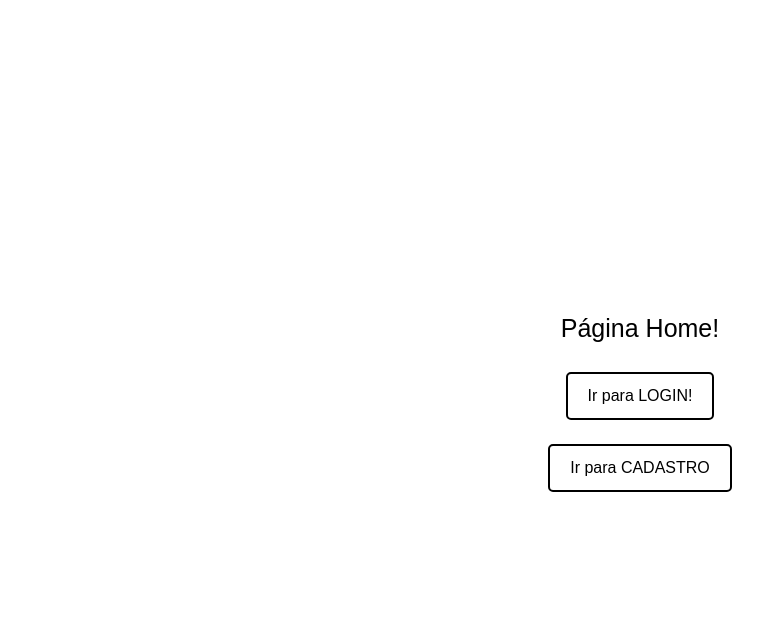
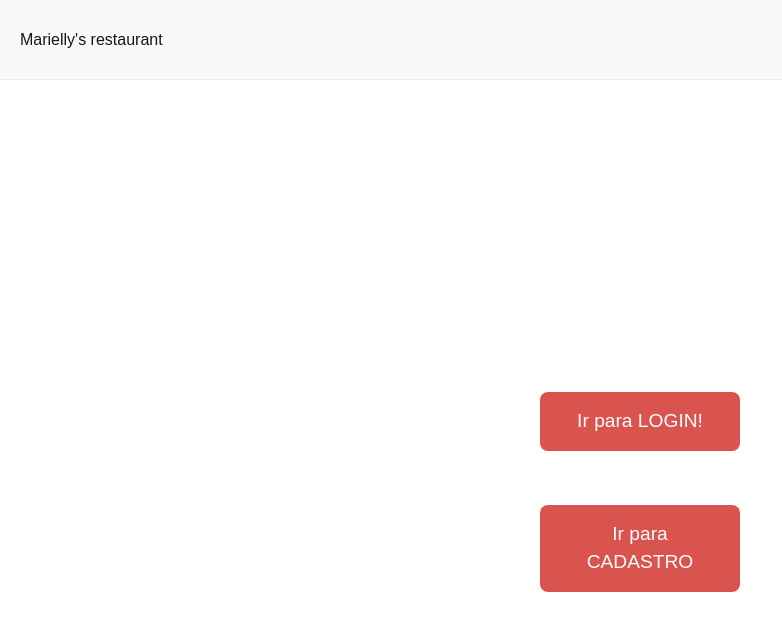
Before and after one commit to MarielleTOM/atvPTAC, a Next.js app: page / in a window 1280 px wide. Shown: the top 630 px of the page, without its empty margins (0-782 px from the left). Built offline with nearby package versions, Linux system fonts and the light colour scheme.

Commit message:
add
para conectar os códigos e algumas coisas no css

```diff
--- /dev/null
+++ b/src/app/Componentes/navbar.module.css
@@ -0,0 +1,10 @@
+.cabecalho{
+    display: flex;
+    flex-direction: row;
+    align-items: center;
+    justify-content: space-between;
+    padding: 10px 20px;
+    background-color: #f8f9fa;
+    border-bottom: 1px solid #e9ecef;
+    height: 80px;
+};
--- /dev/null
+++ b/src/app/Componentes/navbar.tsx
@@ -0,0 +1,16 @@
+import Styles from "./navbar.module.css";
+import Link from "next/link";
+
+export default function navBar() {
+    return (
+        <header>
+            <nav className={Styles.cabecalho}>
+                <div>
+                <Link href={"/"}>
+                    <h1>Marielly's restaurant</h1>
+                    </Link>
+                </div>
+            </nav>
+        </header>
+    )
+}
--- a/src/app/cadastro/cadastro.module.css
+++ b/src/app/cadastro/cadastro.module.css
@@ -11,29 +11,35 @@
     border-color: #555;
 }
 
-.botao {
-    background-color: white;
-    color: black;
-    border: 2px solid black;
-    padding: 10px 20px;
-    font-size: 16px;
-    cursor: pointer;
-    transition: all 0.3s ease;
-    border-radius: 5px;
-}
-
-.botao:hover {
-    background-color: black;
-    color: white;
-}
-
-.centro {
+.centro{
     height: 100vh;
     margin: 0;
     display: flex;
     justify-content: center;
     align-items: center;
+    list-style-type: disc;
+    margin-bottom: 5px;
 }
+
+.botao {
+    background-color: #d9534f;
+    border: none;
+    padding: 15px 30px;
+    margin: 15px;
+    border-radius: 8px;
+    color: white;
+    font-size: 1.2em;
+    cursor: pointer;
+    transition: background-color 0.3s ease, transform 0.3s ease;
+    width: 200px;
+}
+
+/* Efeito de hover nos botões */
+.botao:hover {
+    background-color: #c9302c;
+    transform: scale(1.1);
+}
+
 
 .p {
     font-family: Arial, sans-serif;
--- a/src/app/cadastro/page.tsx
+++ b/src/app/cadastro/page.tsx
@@ -1,61 +1,129 @@
 'use client'
-import { useState } from 'react';
+import { FormEvent, useState } from 'react';
 import { useRouter } from 'next/navigation';
 import Styles from "./cadastro.module.css";
 import Input from "../Componentes/input";
 import Usuario from '../Interfaces/usuario';
+import NavBar from "../Componentes/navbar"
+import { ApiURL } from '../config';
 
-export default function cadastro(){
+interface ResponseCadastro {
+    erro: boolean;
+    mensagem: string;
+}
+
+export default function cadastro() {
     const router = useRouter();
-    const [email, setEmail] = useState('');
-    const [senha, setSenha] = useState('');
+
     const [usuario, setUsuario] = useState<Usuario>({
         nome: '',
-        email:'',
-        password:'',
-        tipo:'cliente'
+        email: '',
+        password: '',
+        tipo: 'cliente'
     })
-    const [erroCadastro, setErroCadastro] = useState('')
+    const [erroCadastro, setErroCadastro] = useState<string>('');
 
-    const Cadastro = () =>{
-        if(email === 'marizinha@gmail.com' && senha === 'marizinha123' && userName === 'Marizinha'){
-            router.push('/');
-        }else{
-            setErroCadastro('Email ou/e senha incorretos');
+
+    const alterarNome = (novoNome: string) => {
+        setUsuario((usuarioAnterior) => ({
+            ...usuarioAnterior,
+            nome: novoNome,
+        }));
+    };
+
+    const alterarEmail = (novoEmail: string) => {
+        setUsuario((usuarioAnterior) => ({
+            ...usuarioAnterior,
+            email: novoEmail,
+        }));
+    };
+    const alterarSenha = (novaSenha: string) => {
+        setUsuario((usuarioAnterior) => ({
+            ...usuarioAnterior,
+            password: novaSenha,
+        }));
+    };
+
+    const handleSubmit = async (e: FormEvent) => {
+        e.preventDefault();
+
+        if (!usuario.nome || !usuario.email || !usuario.password) {
+            setErroCadastro('Por favor, preencha todos os campos.');
+            return;
+        }
+
+        try {
+            const response = await fetch(`${ApiURL}/auth/cadastro`, {
+                method: 'POST',
+                headers: {
+                    'Content-Type': 'application/json',
+                },
+                body: JSON.stringify(usuario),
+            });
+
+            console.log(response)
+
+            if (!response.ok) {
+                throw new Error('Falha na requisição. Verifique o servidor.');
+            }
+
+            const data: ResponseCadastro = await response.json();
+            const { erro, mensagem } = data;
+
+            if (erro) {
+                setErroCadastro(mensagem);
+            } else {
+                router.push('/login');
+            }
+        } catch (error) {
+            console.error('Erro na requisição:', error);
+            setErroCadastro('Ocorreu um erro. Tente novamente mais tarde.');
         }
     };
 
-    return(
+
+    return (
+        <div>
+            <NavBar />
             <div className={Styles.centro}>
-           <center><p className={Styles.p}>Página de CADASTRO!</p>
-           <br/>
+                <center>
+                    <p className={Styles.p}>Página de Cadastro!</p>
+                    <form className={Styles.form} onSubmit={handleSubmit}>
                         <input
                             className={Styles.input}
-                type="email"
+                            type="text"
+                            id="nome"
+                            placeholder="Digite seu nome"
+                            value={usuario.nome}
+                            onChange={(e) => alterarNome(e.target.value)}
+                        />
+                        <br />
+                        <br />
+                        <input
+                            className={Styles.input}
+                            type="text"
+                            id="email"
                             placeholder="Digite seu email"
-                value={email}
-                onChange={(e) => setEmail(e.target.value)}/>
-            <br/>
-            <br/>
+                            value={usuario.email}
+                            onChange={(e) => alterarEmail(e.target.value)}
+                        />
+                        <br />
+                        <br />
                         <input
                             className={Styles.input}
                             type="password"
+                            id="password"
                             placeholder="Digite sua senha"
-                value={senha}
-                onChange={(e) => setSenha(e.target.value)}/>
-            <br/>
-            <br/>
-            <input
-                className={Styles.input}
-                type="userName"
-                placeholder="Digite um User Name"
-                value={userName}
-                onChange={(e) => setUserName(e.target.value)}/>
+                            value={usuario.password}
+                            onChange={(e) => alterarSenha(e.target.value)}
+                        />
                         <br />
                         <br />
-            <button onClick={Cadastro} className={Styles.botao}>Cadastro</button>
-            {erroCadastro && <p>{erroCadastro}</p>}
+                        <button className={Styles.botao} type='submit'>Cadastro</button>
+                        {erroCadastro && <p className={Styles.erro}> {erroCadastro}</p>}
+                    </form>
                 </center>
             </div>
-    )
+        </div>
+    );
 }
--- /dev/null
+++ b/src/app/config.ts
@@ -0,0 +1 @@
+export const ApiURL=('http://localhost:8000')
--- a/src/app/home.module.css
+++ b/src/app/home.module.css
@@ -1,19 +1,21 @@
 .botao {
-    background-color: white;
-    color: black;
-    border: 2px solid black;
-    padding: 10px 20px;
-    font-size: 16px;
+    background-color: #d9534f;
+    border: none;
+    padding: 15px 30px;
+    margin: 15px;
+    border-radius: 8px;
+    color: white;
+    font-size: 1.2em;
     cursor: pointer;
-    transition: all 0.3s ease;
-    border-radius: 5px;
+    transition: background-color 0.3s ease, transform 0.3s ease;
+    width: 200px;
 }
 
+/* Efeito de hover nos botões */
 .botao:hover {
-    background-color: black;
-    color: white;
+    background-color: #c9302c;
+    transform: scale(1.1);
 }
-
 .centro {
     height: 100vh;
     margin: 0;
--- a/src/app/login/login.module.css
+++ b/src/app/login/login.module.css
@@ -12,19 +12,22 @@
 }
 
 .botao {
-    background-color: white;
-    color: black;
-    border: 2px solid black;
-    padding: 10px 20px;
-    font-size: 16px;
+    background-color: #d9534f;
+    border: none;
+    padding: 15px 30px;
+    margin: 15px;
+    border-radius: 8px;
+    color: white;
+    font-size: 1.2em;
     cursor: pointer;
-    transition: all 0.3s ease;
-    border-radius: 5px;
+    transition: background-color 0.3s ease, transform 0.3s ease;
+    width: 200px;
 }
 
+/* Efeito de hover nos botões */
 .botao:hover {
-    background-color: black;
-    color: white;
+    background-color: #c9302c;
+    transform: scale(1.1);
 }
 
 .centro {
--- a/src/app/login/page.tsx
+++ b/src/app/login/page.tsx
@@ -1,58 +1,68 @@
 'use client'
-import { useEffect, useState } from 'react';
+import { FormEvent, useEffect, useState } from 'react';
 import { useRouter } from 'next/navigation';
 import Styles from "./login.module.css";
 import Input from "../Componentes/input";
 import Usuario from '../Interfaces/usuario';
+import NavBar from '../Componentes/navbar';
+import { setCookie } from 'nookies';
+import { ApiURL } from '../config';
+
+
+interface ResponseSignin {
+    erro: boolean,
+    mensagem: string,
+    token?: string
+  }
 
 export default function Login() {
     const router = useRouter();
     const [email, setEmail] = useState('');
-    const [senha, setSenha] = useState('');
-    const [errologin, setErroLogin] = useState('');
-    const [usuario, setUsuario] = useState<Usuario[]>([
-        {
-            id: 1,
-            nome: "Anielly",
-            email: "divamaior@gmial.com",
-            password: "divas123",
-            tipo: "admin"
-        },
-        {
-            id: 2,
-            nome: "Marielle",
-            email: "divamenos@gmial.com",
-            password: "divamenor123",
-            tipo: "cliente"
+    const [password, setPassword] = useState('');
+    const [errologin, setError] = useState('');
+
+
+
+    const  handleSubmit = async (e : FormEvent) => {
+        e.preventDefault();
+        try {
+         const response = await fetch(`${ApiURL}/auth/login`, {
+          method: 'POST',
+          headers: {
+            'Content-Type' : 'application/json'
+          },
+          body: JSON.stringify({email, password})
+         })
+          if (response){
+            const data : ResponseSignin = await response.json()
+            const {erro, mensagem, token = ''} = data;
+            console.log(data)
+            if (erro){
+              setError(mensagem)
+            } else {
+              // npm i nookies setCookie
+              setCookie(undefined, 'restaurant-token', token, {
+                maxAge: 60*60*1 // 1 hora
+              } )
+
+            }
+          } else {
+
+          }
+      }
+       catch (error) {
+      console.error('Erro na requisicao', error)
         }
-    ]);
-
-    const onSubmit = (e: React.FormEvent<HTMLFormElement>) => {
-        e.preventDefault();
-        const Usuario = usuario.find((user) => user.email === email && user.password === senha);
-        console.log(usuario);
-
-        // Aqui você pode adicionar lógica para redirecionar ou tratar o login
-        if (Usuario) {
-            router.push('/'); // ou outra página
-        } else {
-            setErroLogin('Email ou/e senha incorretos');
-        }
-    };
-
-    useEffect(() => {
-        fetch('/data/usuario.json')
-            .then((dados) => dados.json())
-            .then((dado) => console.log(dado))
-            .catch((error) => console.log(error));
-    }, []);
+    }
 
     return (
+        <div>
+            <NavBar/>
         <div className={Styles.centro}>
             <center>
                 <p className={Styles.p}>Página de Login!</p>
                 <br />
-                <form onSubmit={onSubmit}>
+                <form onSubmit={handleSubmit}>
                     <input
                         className={Styles.input}
                         type="email"
@@ -65,14 +75,15 @@ export default function Login() {
                         className={Styles.input}
                         type="password"
                         placeholder="Digite sua senha"
-                        value={senha}
-                        onChange={(e) => setSenha(e.target.value)} />
+                        value={password}
+                        onChange={(e) => setPassword(e.target.value)} />
                     <br />
                     <br />
                     <button type="submit" className={Styles.botao}>Login</button>
-                    {errologin && <p>{errologin}</p>}
+                    {errologin && <p className={Styles.erro}> {errologin}</p>}
                 </form>
             </center>
         </div>
+        </div>
     );
 }
--- a/src/app/page.tsx
+++ b/src/app/page.tsx
@@ -2,12 +2,14 @@
 import Image from "next/image";
 import Link from "next/link";
 import Styles from './home.module.css'
+import NavBar from "./Componentes/navbar"
 
 export default function Home() {
   return (
+    <div>
+      <NavBar />
       <div className={Styles.centro}>
         <center>
-        <p className={Styles.p}>Página Home!</p>
           <br />
           <button className={Styles.botao}>
             <Link href={"/login/"}>
@@ -23,5 +25,6 @@ export default function Home() {
           </button>
         </center>
       </div>
+    </div>
   );
 }
```
Also changed, not shown: package.json (+6 -5 lines), src/app/Interfaces/mesa.tsx (added, +7 -0 lines), src/app/Interfaces/reserva.tsx (added, +11 -0 lines), 1 other file (tests, documents, lock files or other folders). Lines whose indentation alone changed are shown as unchanged.
